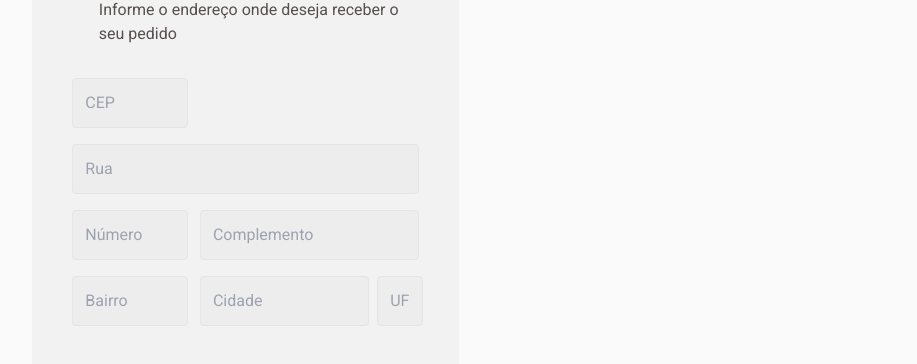
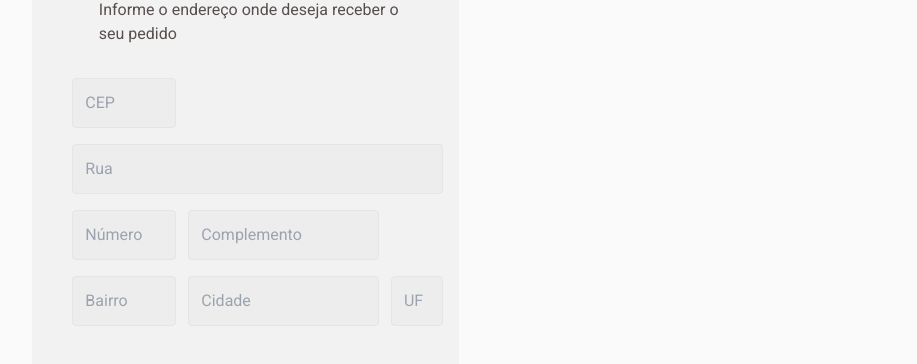
Before and after one commit to Natsume2B/coffee-delivery, a React (Vite) app: page /checkout in a window 1280 px wide. Shown: the part 278-642 px from the top of the page, without its empty margins (181-1098 px from the left). Built offline with nearby package versions, Linux system fonts and the light colour scheme.

Commit message:
Update 'endereco de entrega' on checkout

```diff
--- a/src/pages/Checkout.tsx
+++ b/src/pages/Checkout.tsx
@@ -18,12 +18,12 @@ export function Checkout() {
             </header>
           </div>
 
-          <form action="" className='grid grid-cols-3'>
+          <form action="" className='grid grid-cols-[30%_55%_15%] gap-3'>
 
             <input type="number"
               placeholder="CEP"
               name="cep"
-              className='mb-4 p-3 rounded  bg-base-input border border-base-button text-base-label'
+              className='mb-1 p-3 rounded row-start-1 bg-base-input border border-base-button text-base-label'
             />
             <label htmlFor="cep"></label>
 
@@ -31,7 +31,7 @@ export function Checkout() {
               type="text"
               placeholder="Rua"
               name="rua"
-              className='mb-4 p-3 rounded col-start-1 col-span-3 bg-base-input border border-base-button text-base-label'
+              className='mb-1 p-3 rounded row-start-2 col-span-3  bg-base-input border border-base-button text-base-label'
             />
             <label htmlFor="rua"></label>
 
@@ -40,7 +40,7 @@ export function Checkout() {
               type="number"
               placeholder="Número"
               name="numero"
-              className='mb-4 p-3 rounded col-start-1 row-start-3 bg-base-input border border-base-button text-base-label'
+              className='mb-1 p-3 rounded row-start-3  bg-base-input border border-base-button text-base-label'
             />
             <label htmlFor="numero"></label>
 
@@ -48,7 +48,7 @@ export function Checkout() {
               type="text"
               placeholder="Complemento"
               name="complemento"
-              className='mb-4 p-3 ml-3 rounded col-start-2 row-start-3 col-span-2 bg-base-input border border-base-button text-base-label'
+              className='mb-1 p-3 rounded row-start-3  bg-base-input border border-base-button text-base-label'
             />
             <label htmlFor="complemento"></label>
 
@@ -56,7 +56,7 @@ export function Checkout() {
               type="text"
               placeholder="Bairro"
               name="bairro"
-              className='mb-4 p-3 rounded col-start-1 row-start-5 bg-base-input border border-base-button text-base-label'
+              className='mb-1 p-3 rounded row-start-4 bg-base-input border border-base-button text-base-label'
             />
             <label htmlFor="bairro"></label>
 
@@ -64,7 +64,7 @@ export function Checkout() {
               type="text"
               placeholder="Cidade"
               name="cidade"
-              className='mb-4 p-3 rounded ml-3 col-start-2 row-start-5 w-[146.5%] bg-base-input border border-base-button text-base-label'
+              className='mb-1 p-3 rounded row-start-4 bg-base-input border border-base-button text-base-label'
             />
             <label htmlFor="cidade"></label>
 
@@ -72,7 +72,7 @@ export function Checkout() {
               type="text"
               placeholder="UF"
               name="uf"
-              className='mb-4 p-3 rounded ml-[calc(53.5%_+_0.75rem)] max-w-max col-start-3 row-start-5 w-2/5 bg-base-input border border-base-button text-base-label'
+              className='mb-1 p-3 rounded row-start-4 bg-base-input border border-base-button text-base-label'
             />
             <label htmlFor="uf"></label>
 
```
